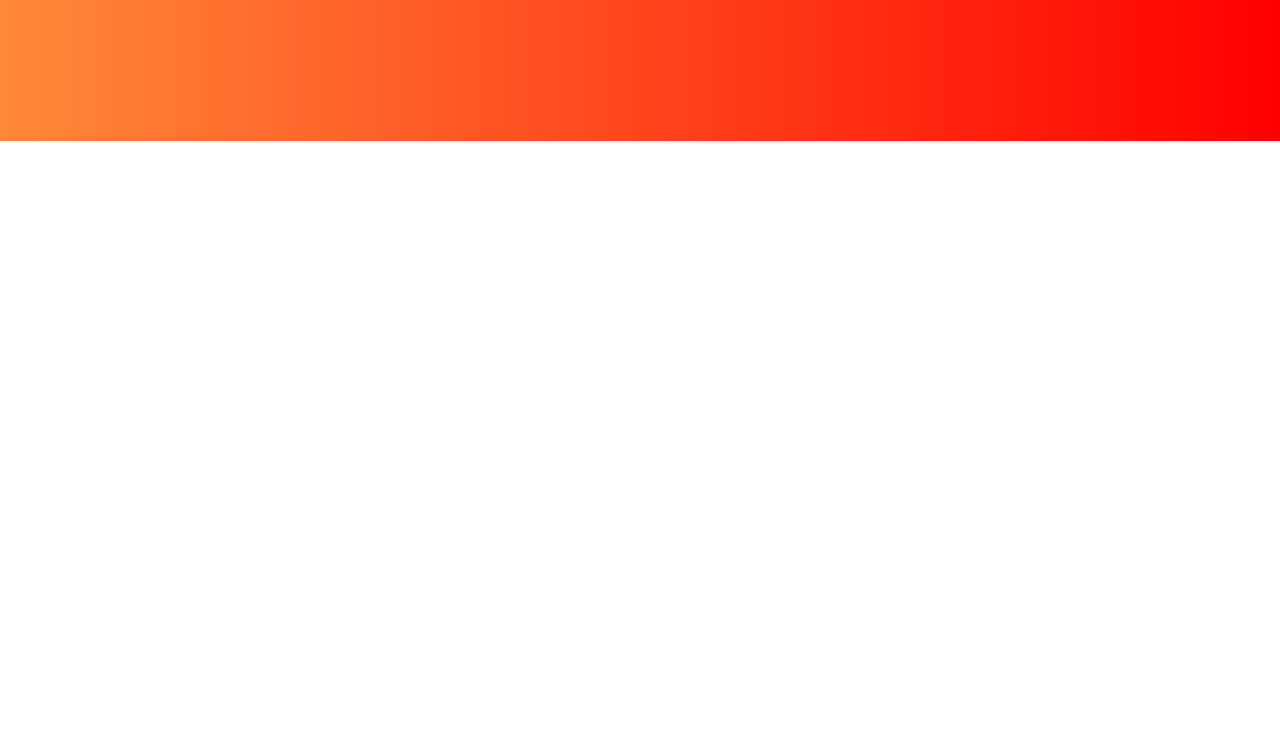
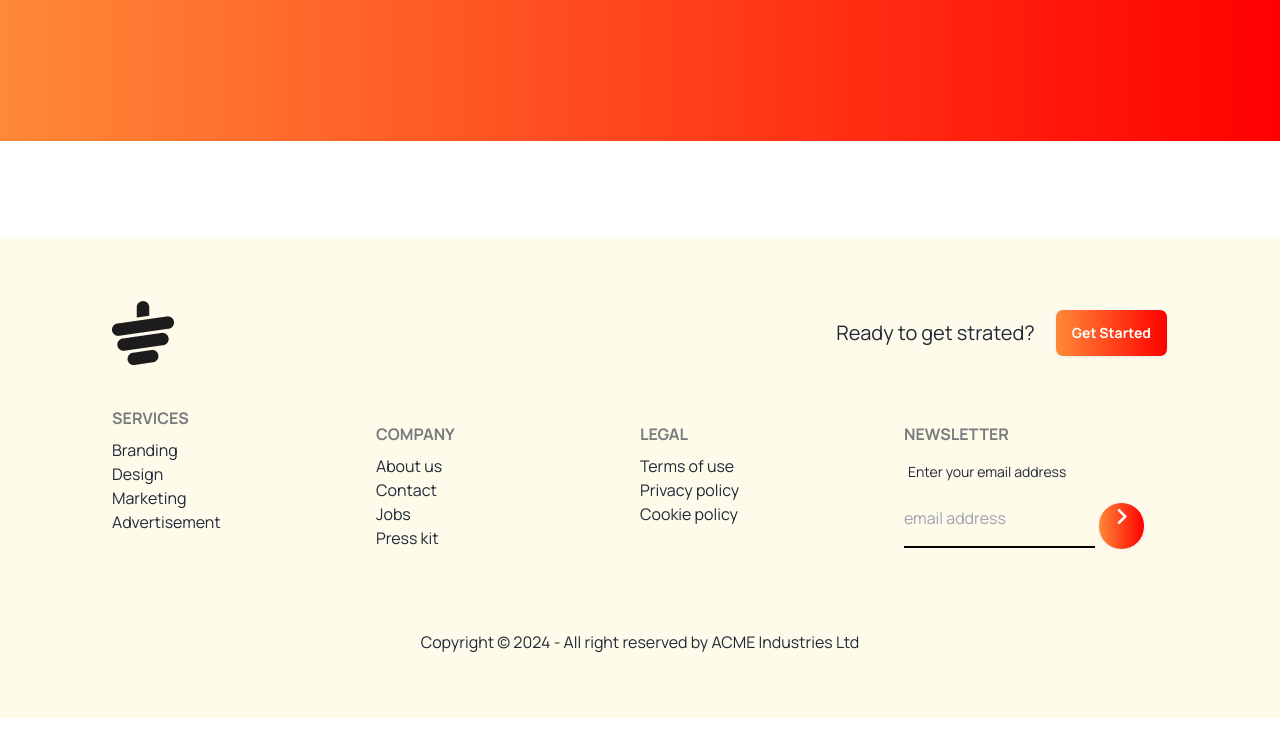
Before and after one commit to miasumon-ru/Tea-House-With-Daisy-UI, a plain HTML site: page index.html in a window 1280 px wide. Shown: the part 2531-3287 px from the top of the page. Before the commit the page ends 2768 px from the top, so only its background shows below. Drawn offline with nearby package versions, Linux system fonts and the light colour scheme.

Commit message:
footer added

```diff
--- a/index.html
+++ b/index.html
@@ -211,18 +211,83 @@
                 </div>
             </div>
 
+        </section>
 
 
 
 
-        </section>
+
+    </main>
+
+    <!-- footer section starts -->
+
+    <footer class="bg-amber-50 my-24 py-8 lg:py-16 px-5 lg:px-28">
+
+
+        <div class="mb-10 flex flex-col lg:flex-row gap-10 justify-between  items-center">
+            <div >
+                <img class="w-[62px]" src="./images/cup.png" alt="">
+            </div>
+
+            <div class="flex gap-5 items-center">
+                <h4 class="text-xl">Ready to get strated?</h4>
+                <button class="text-white bg-gradient-to-r from-gradient-start to-gradient-end btn">Get Started</button>
+            </div>
+        </div>
 
 
 
-    </main>
-    <footer>
 
-    </footer>
+        <div  class=" space-y-4 grid grid-cols-2 md:grid-cols-2 lg:grid-cols-4 text-base-content">
+            <nav  class="flex flex-col flex-1">
+                <header class="footer-title">Services</header>
+                <a class="link link-hover">Branding</a>
+                <a class="link link-hover">Design</a>
+                <a class="link link-hover">Marketing</a>
+                <a class="link link-hover">Advertisement</a>
+              </nav>
+              <nav class="flex flex-col flex-1">
+                <header class="footer-title">Company</header>
+                <a class="link link-hover">About us</a>
+                <a class="link link-hover">Contact</a>
+                <a class="link link-hover">Jobs</a>
+                <a class="link link-hover">Press kit</a>
+              </nav>
+              <nav  class="flex flex-col flex-1">
+                <header class="footer-title">Legal</header>
+                <a class="link link-hover">Terms of use</a>
+                <a class="link link-hover">Privacy policy</a>
+                <a class="link link-hover">Cookie policy</a>
+              </nav>
+
+
+              <form class="flex-1">
+                <header class="footer-title">Newsletter</header>
+                <fieldset class="form-control w-80">
+                  <label class="label">
+                    <span class="label-text ">Enter your email address</span>
+                  </label>
+                  <div class=" ">
+
+                    <input placeholder="email address" type="text" class=" py-4 bg-amber-50 outline-0 border-b-2 border-black"/>
+
+                    <i class="fa-solid fa-angle-right text-white bg-gradient-to-r from-gradient-start to-gradient-end btn rounded-full text-xl"></i>
+
+
+                    <!-- <button class="btn bg-gradient-to-r from-gradient-start to-gradient-end btn rounded-full text-white  join-item"></button> -->
+                  </div>
+                </fieldset>
+              </form>
+
+
+        </div>
+
+        <aside class="pt-20">
+            <p class="text-center">Copyright © 2024 - All right reserved by ACME Industries Ltd</p>
+          </aside>
+
+
+      </footer>
 
 </body>
 
```
